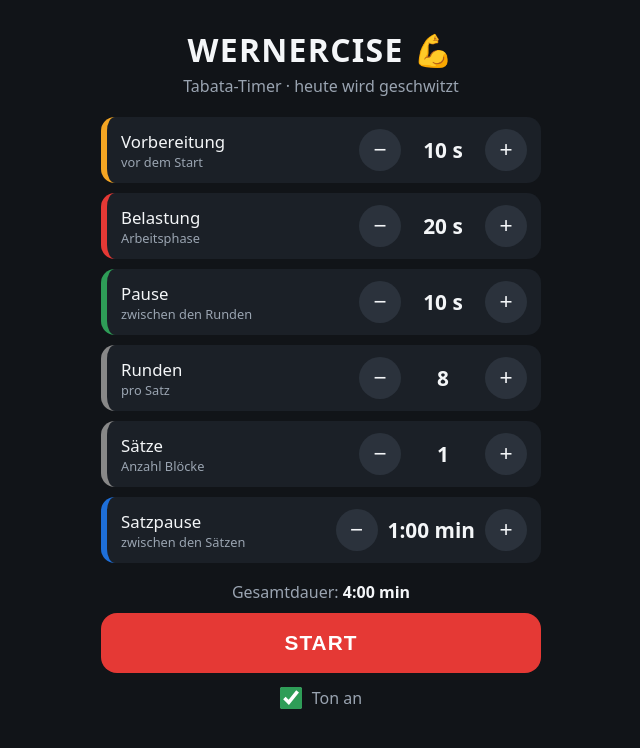
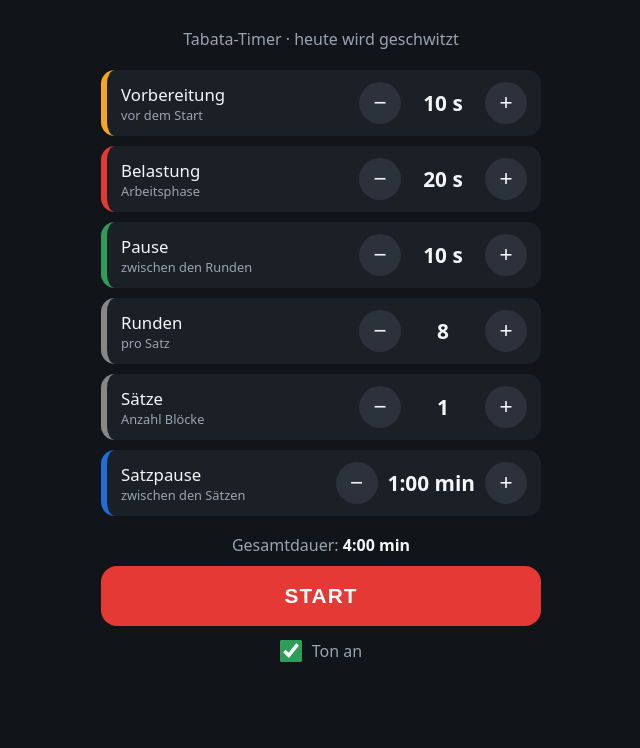
Before and after one commit to imitosis/tabata-timer, a plain HTML site: page index.html in a window 1280 px wide. Shown: the whole page, without its empty margins (319-959 px from the left). Drawn offline with Linux system fonts and the light colour scheme.

Commit message:
Überschrift und Emoji entfernt
Co-Authored-By: Claude Opus 5.5 <noreply@anthropic.com>
Claude-Session: https://claude.ai/code/session_013zgqXtnpZrNLZ4GH7cVhdQ

```diff
--- a/index.html
+++ b/index.html
@@ -41,7 +41,7 @@
   /* ---------- Einstellungen ---------- */
   #setup { align-items: center; overflow-y: auto; }
   #setup h1 { font-size: 2rem; letter-spacing: .04em; margin: 12px 0 4px; }
-  #setup .sub { color: var(--muted); margin-bottom: 20px; }
+  #setup .sub { color: var(--muted); margin: 12px 0 20px; }
   .settings { width: 100%; max-width: 440px; display: flex; flex-direction: column; gap: 10px; }
   .row { display: flex; align-items: center; justify-content: space-between;
     background: var(--panel); border-radius: 14px; padding: 12px 14px; border-left: 6px solid var(--c, #555); }
@@ -90,7 +90,6 @@
 
 <!-- Einstellungen -->
 <section id="setup" class="screen">
-  <h1>WERNERCISE 💪</h1>
   <p class="sub">Tabata-Timer · heute wird geschwitzt</p>
   <div class="settings" id="settings"></div>
   <p class="total">Gesamtdauer: <b id="totalTime">–</b></p>
--- a/sw.js
+++ b/sw.js
@@ -1,6 +1,6 @@
 // Offline-Speicher für den Tabata Timer.
 // Bei Änderungen an den Dateien die Versionsnummer erhöhen.
-const CACHE = 'tabata-v4';
+const CACHE = 'tabata-v5';
 const FILES = ['./', './index.html', './manifest.webmanifest',
   './icon-192.png', './icon-512.png', './icon-maskable-512.png', './apple-touch-icon.png'];
 
```
